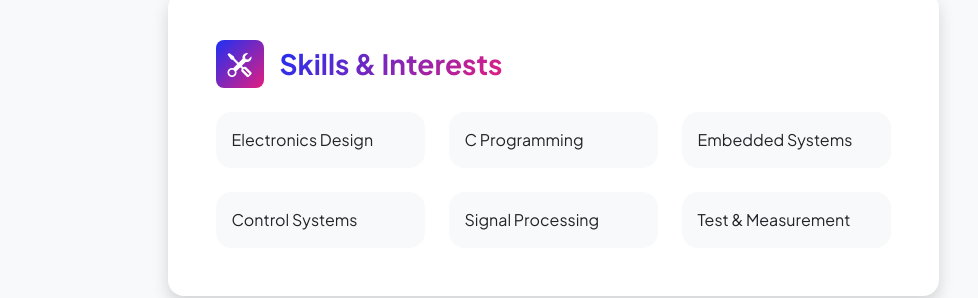
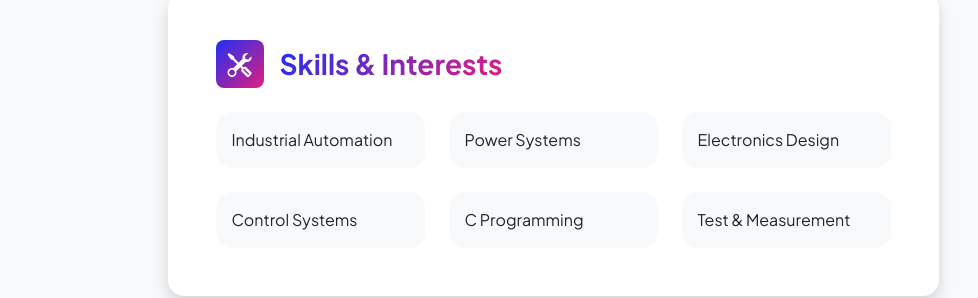
Before and after one commit to tony-zeid/tony-zeid.github.io, a plain HTML site: page CV.html in a window 1280 px wide. Shown: the part 1975-2273 px from the top of the page, without its empty margins (87-1065 px from the left). Drawn offline with nearby package versions, Linux system fonts and the light colour scheme.

Commit message:
Update skills

```diff
--- a/CV.html
+++ b/CV.html
@@ -172,13 +172,13 @@
                                             <h3 class="fw-bolder mb-0"><span class="text-gradient d-inline">Skills & Interests</span></h3>
                                         </div>
                                         <div class="row row-cols-1 row-cols-md-3 mb-4">
-                                            <div class="col mb-4 mb-md-0"><div class="d-flex align-items-center bg-light rounded-4 p-3 h-100">Electronics Design</div></div>
-                                            <div class="col mb-4 mb-md-0"><div class="d-flex align-items-center bg-light rounded-4 p-3 h-100">C Programming</div></div>
-                                            <div class="col"><div class="d-flex align-items-center bg-light rounded-4 p-3 h-100">Embedded Systems</div></div>
+                                            <div class="col mb-4 mb-md-0"><div class="d-flex align-items-center bg-light rounded-4 p-3 h-100">Industrial Automation</div></div>
+                                            <div class="col mb-4 mb-md-0"><div class="d-flex align-items-center bg-light rounded-4 p-3 h-100">Power Systems</div></div>
+                                            <div class="col"><div class="d-flex align-items-center bg-light rounded-4 p-3 h-100">Electronics Design</div></div>
                                         </div>
                                         <div class="row row-cols-1 row-cols-md-3">
                                             <div class="col mb-4 mb-md-0"><div class="d-flex align-items-center bg-light rounded-4 p-3 h-100">Control Systems</div></div>
-                                            <div class="col mb-4 mb-md-0"><div class="d-flex align-items-center bg-light rounded-4 p-3 h-100">Signal Processing</div></div>
+                                            <div class="col mb-4 mb-md-0"><div class="d-flex align-items-center bg-light rounded-4 p-3 h-100">C Programming</div></div>
                                             <div class="col"><div class="d-flex align-items-center bg-light rounded-4 p-3 h-100">Test & Measurement</div></div>
                                         </div>
                                     </div>
```
